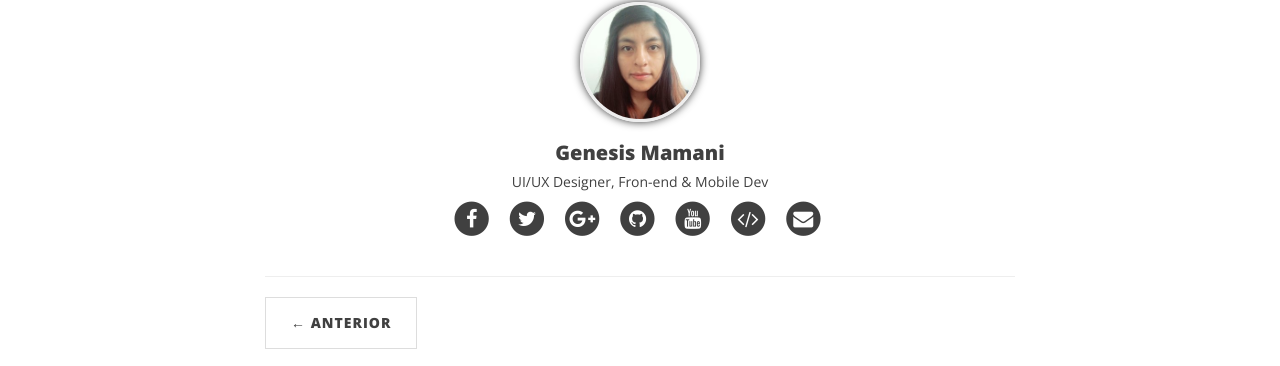
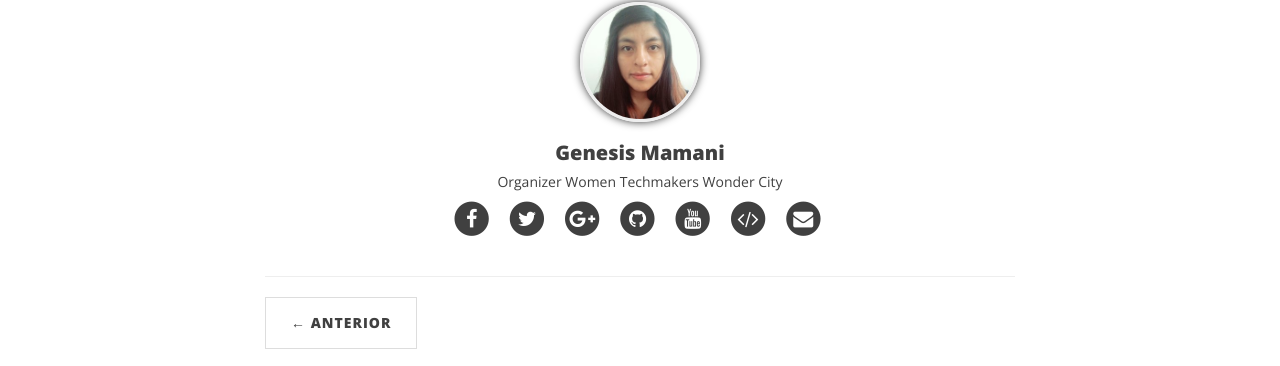
Before and after one commit to GDGAndroidBolivia/gdgandroidbolivia.github.io, a Jekyll site: the page built from _posts/2017-03-16-iwd-2017.markdown, in a window 1280 px wide and 900 px high, scrolled down 5272 px. Shown: the part 175-541 px from the top of the window. Built offline with Jekyll 4.4.1, drawn with Linux system fonts in a browser that asks for light colours; nearby versions of some CDN libraries; comment, search, counter and statistics services are not loaded; some of the changed text lies outside the part shown.

Commit message:
Updated 2017-03-16-iwd-2017.markdown

```diff
--- a/_posts/2017-03-16-iwd-2017.markdown
+++ b/_posts/2017-03-16-iwd-2017.markdown
@@ -3,19 +3,19 @@ published: true
 layout: post
 comments: true
 header-img: /img/post/post_02_head.JPG
-date: 2017-03-16T10:00:00.000Z
+date: 2017-03-17T00:01:00.000Z
 title: Festejamos a las mujeres en su día
 description: En el International Women's Day - Wonder City Edition
 author: Genesis Mamani
 author_pic: /img/team/Genesis.jpg
-bio: 'UI/UX Designer, Fron-end & Mobile Dev'
-fb_user: Gusn8
-tw_user: Gusn8_
-gp_user: GustavoLizarraga
+bio: Organizer Women Techmakers Wonder City
+fb_user: GhenesisMtl
+tw_user: GhenesisZul
+gp_user: 109852195509293150000
 gh_user: Gusn8
 yt_user: GustavoLizarraga
 ws_user: www.miramicodigo.com
-email: lizarraga.gux@gmail.com
+email: tozulm@gmail.com
 permalink: iwd17
 ---
 ## Objetivos
```
